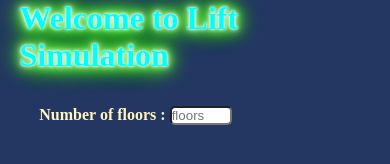
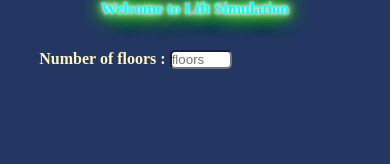
Before and after one commit to Mudassirkhan2/Lift-Simulation, a plain HTML site: page index.html in a window 390 px wide. Drawn offline with Linux system fonts and the light colour scheme.

Commit message:
Update style.css

```diff
--- a/style.css
+++ b/style.css
@@ -3,6 +3,11 @@
   margin: 0;
   box-sizing: border-box;
 }
+html,
+body {
+  font-size: 16px;
+}
+
 body {
   max-width: 1200px;
   width: 90%;
@@ -14,6 +19,7 @@ body {
   flex-direction: column;
   background-color: #243763;
 }
+
 .container {
   width: 600px;
   margin: 0 auto;
@@ -57,7 +63,7 @@ label {
   cursor: pointer;
 }
 #btn-up-first {
-  margin-top: 7.5rem;
+  margin-top: 7.56rem;
 }
 .btn-down {
   background-color: yellow;
@@ -101,3 +107,9 @@ input[type="number"]:focus {
 .btn-down:active {
   background: cyan;
 }
+@media (max-width: 475px) {
+  h1 {
+    font-size: 1rem;
+    margin-bottom: 2rem;
+  }
+}
```
